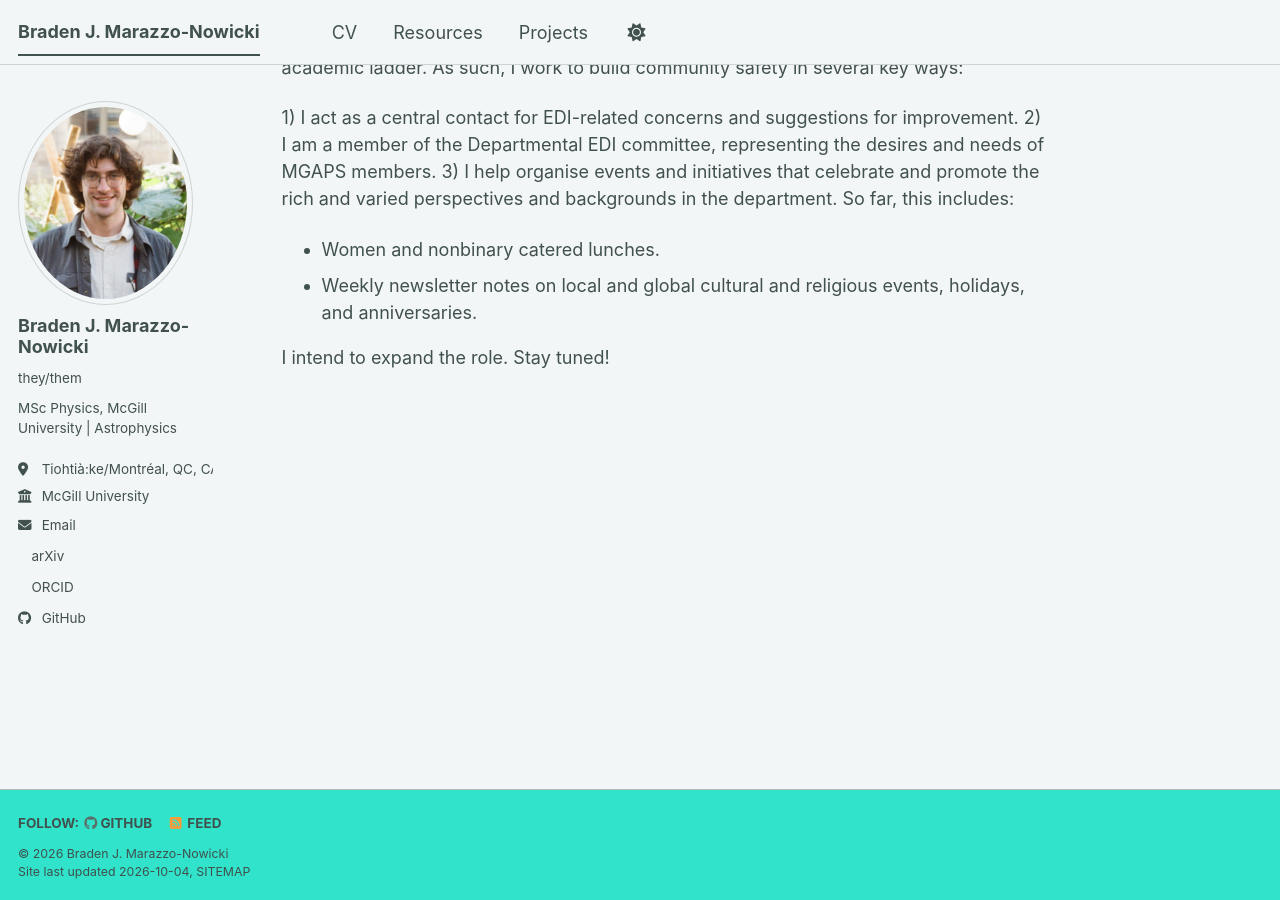
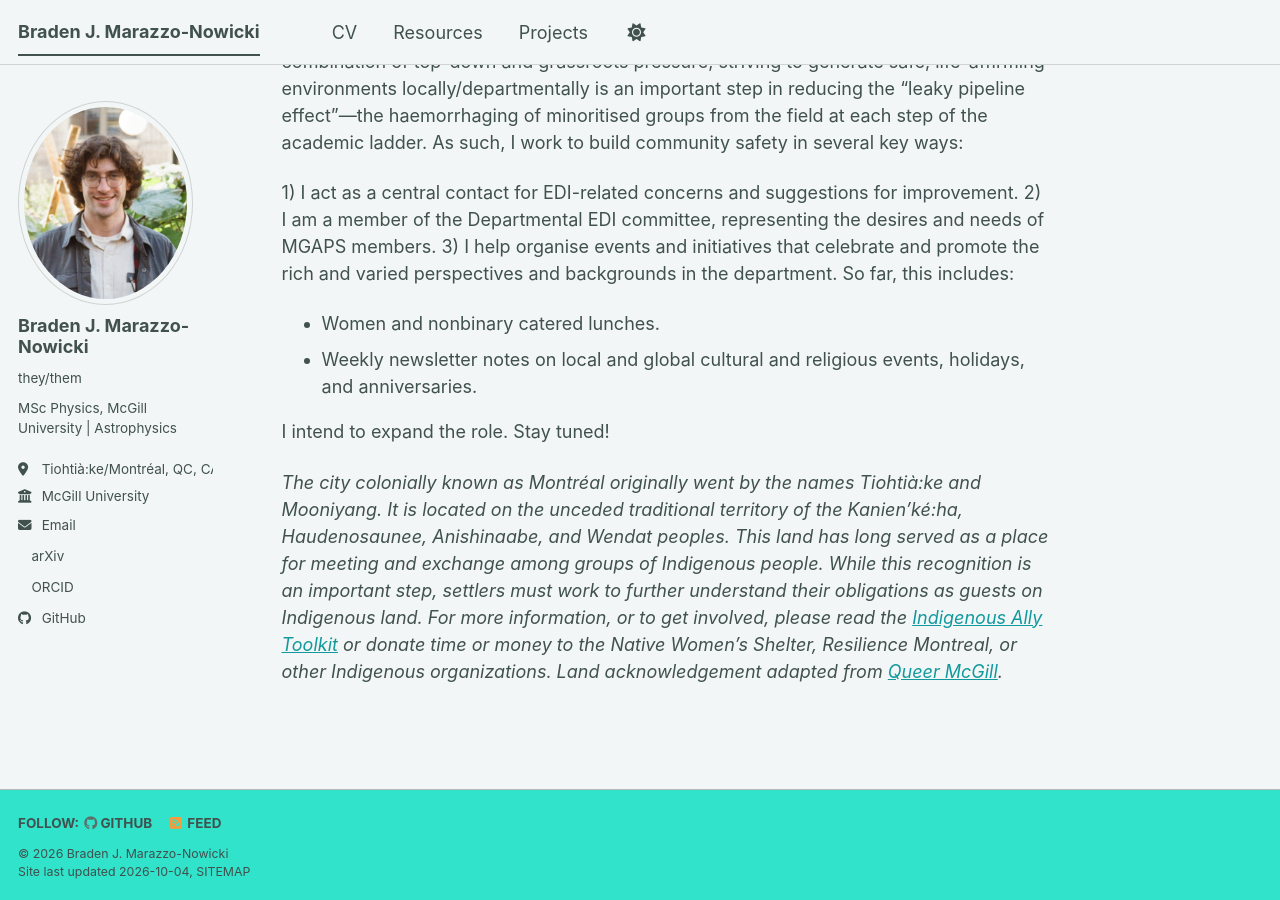
Before and after one commit to marazzo-nowicki/marazzo-nowicki.github.io, a Jekyll site: the page built from _pages/about.md, in a window 1280 px wide and 900 px high, scrolled down 1188 px. Built offline with Jekyll 4.4.1, drawn with Linux system fonts in a browser that asks for light colours; a style sheet for code colours, icons or effects is not loaded; some of the changed text lies outside the part shown.

Commit message:
Update about.md

```diff
--- a/_pages/about.md
+++ b/_pages/about.md
@@ -30,3 +30,5 @@ As of September 2026, I am serving as the McGill Graduate Association of Physics
 - Weekly newsletter notes on local and global cultural and religious events, holidays, and anniversaries.
 
 I intend to expand the role. Stay tuned!
+
+_The city colonially known as Montréal originally went by the names Tiohtià:ke and Mooniyang. It is located on the unceded traditional territory of the Kanien’ké:ha, Haudenosaunee, Anishinaabe, and Wendat peoples. This land has long served as a place for meeting and exchange among groups of Indigenous people. While this recognition is an important step, settlers must work to further understand their obligations as guests on Indigenous land. For more information, or to get involved, please read the [Indigenous Ally Toolkit](https://reseaumtlnetwork.com/en/publication/ally-toolkit/) or donate time or money to the Native Women’s Shelter, Resilience Montreal, or other Indigenous organizations. Land acknowledgement adapted from [Queer McGill](https://queermcgill.ssmu.ca/)._
```
Also changed, not shown: other parts of _pages/about.md (+3 -3 lines).
